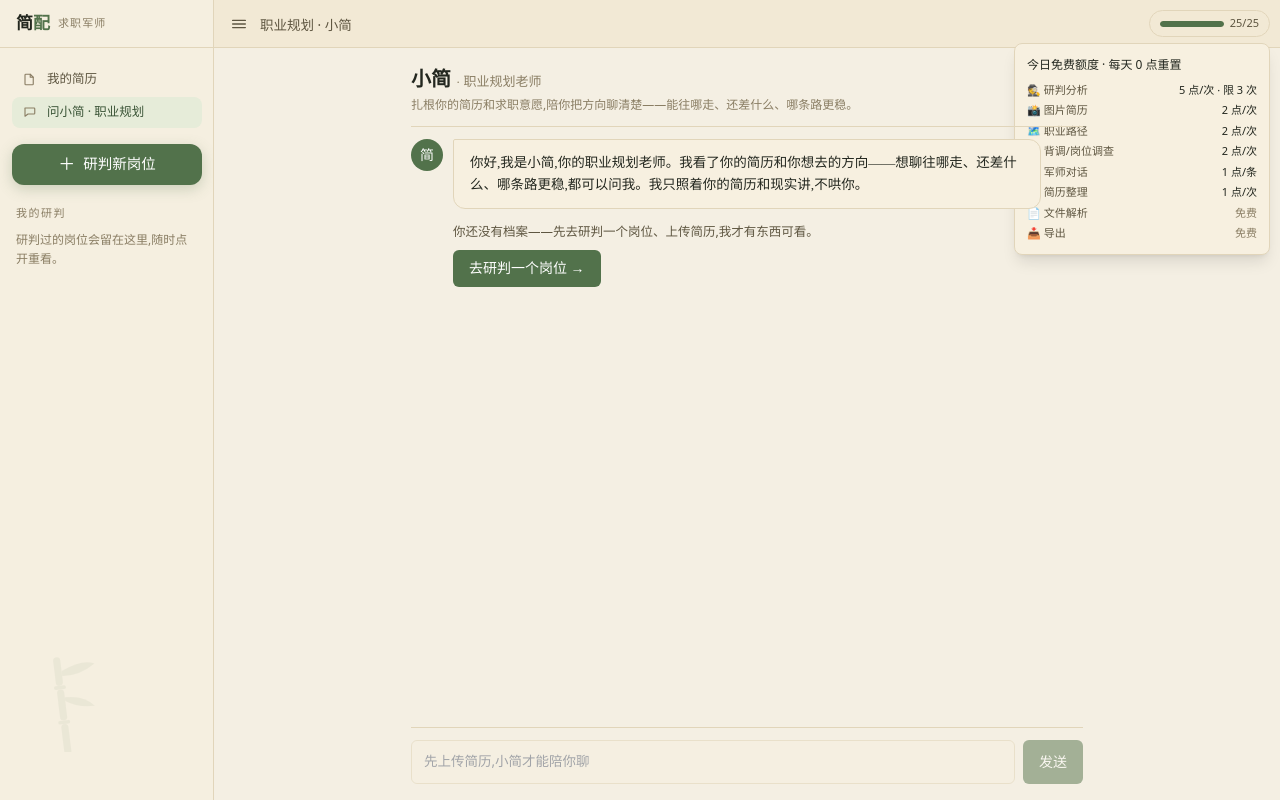
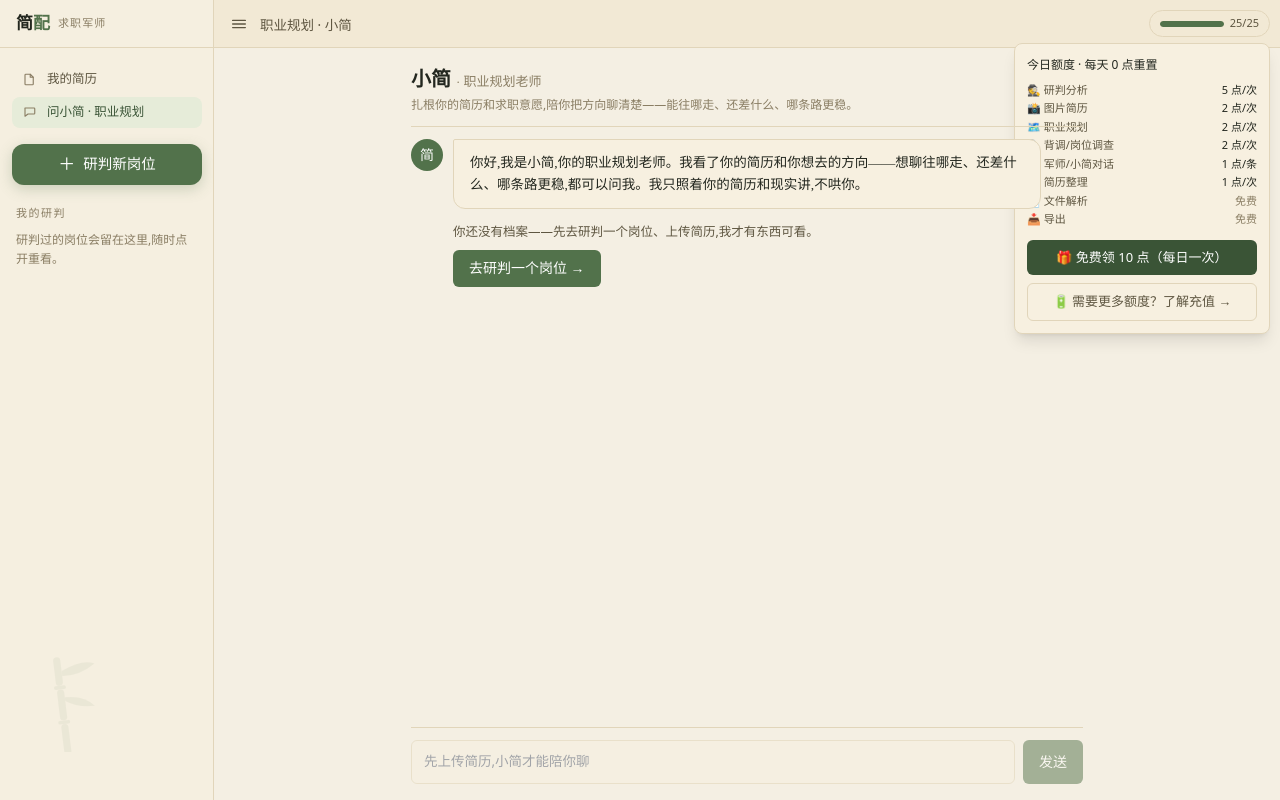
Before and after one commit to wuxiiing/resumatch, a Next.js app: page /career in a window 1280 px wide. Both pictures are taken after a click on the button "今日免费额度". Built offline with nearby package versions, Linux system fonts and the light colour scheme.

Commit message:
feat: 取消硬上限+每日免费10点+充值弹窗（商业信号）

```diff
--- /dev/null
+++ b/app/api/credits/claim/route.ts
@@ -0,0 +1,11 @@
+// 每日免费领取 10 点
+import { NextResponse } from "next/server";
+import { claimFreeCredits } from "@/lib/rate-limit";
+
+export const runtime = "nodejs";
+
+export async function POST(request: Request) {
+  const result = claimFreeCredits(request.headers);
+  if (!result.ok) return NextResponse.json({ error: result.error, daily: result.daily }, { status: 429 });
+  return NextResponse.json({ ok: true, daily: result.daily });
+}
--- a/components/CreditBar.tsx
+++ b/components/CreditBar.tsx
@@ -1,20 +1,37 @@
 "use client";
 
-import { useEffect, useState } from "react";
+import { useCallback, useEffect, useState } from "react";
 
 type CreditInfo = {
-  used: number; left: number; daily: number;
+  used: number; left: number; daily: number; claimed: boolean;
   costs: Record<string, number>;
-  hardCaps: Record<string, number>;
 };
 
 export function CreditBar() {
   const [info, setInfo] = useState<CreditInfo | null>(null);
   const [open, setOpen] = useState(false);
+  const [claiming, setClaiming] = useState(false);
+  const [showRecharge, setShowRecharge] = useState(false);
 
-  useEffect(() => {
+  const refresh = useCallback(() => {
     fetch("/api/credits").then(r => r.json()).then(setInfo).catch(() => {});
   }, []);
+
+  useEffect(() => { refresh(); }, [refresh]);
+
+  async function claim() {
+    setClaiming(true);
+    try {
+      const res = await fetch("/api/credits/claim", { method: "POST" });
+      const data = await res.json();
+      if (res.ok) refresh();
+      else alert(data.error ?? "领取失败");
+    } catch {
+      alert("网络错误，请重试。");
+    } finally {
+      setClaiming(false);
+    }
+  }
 
   if (!info) return null;
 
@@ -37,16 +54,67 @@ export function CreditBar() {
 
       {open && (
         <div className="absolute right-0 top-full z-50 mt-1.5 w-64 rounded-lg border border-gf-rule bg-gf-surface p-3 shadow-lg">
-          <p className="mb-2 text-[12px] font-medium text-gf-ink">今日免费额度 · 每天 0 点重置</p>
-          <div className="space-y-1 text-[11px] text-gf-soft">
-            <div className="flex justify-between"><span>🕵 研判分析</span><span className="text-gf-ink">{info.costs.analyze} 点/次 · 限 {info.hardCaps.analyze} 次</span></div>
+          <p className="mb-2 text-[12px] font-medium text-gf-ink">
+            今日额度 · 每天 0 点重置
+            {info.claimed && <span className="ml-1 text-gf-green">（已领取 10 点）</span>}
+          </p>
+
+          <div className="mb-3 space-y-0.5 text-[11px] text-gf-soft">
+            <div className="flex justify-between"><span>🕵 研判分析</span><span className="text-gf-ink">{info.costs.analyze} 点/次</span></div>
             <div className="flex justify-between"><span>📸 图片简历</span><span className="text-gf-ink">{info.costs.image} 点/次</span></div>
-            <div className="flex justify-between"><span>🗺 职业路径</span><span className="text-gf-ink">{info.costs.career} 点/次</span></div>
+            <div className="flex justify-between"><span>🗺 职业规划</span><span className="text-gf-ink">{info.costs.career} 点/次</span></div>
             <div className="flex justify-between"><span>🔍 背调/岗位调查</span><span className="text-gf-ink">{info.costs.recon} 点/次</span></div>
-            <div className="flex justify-between"><span>💬 军师对话</span><span className="text-gf-ink">{info.costs.chat} 点/条</span></div>
+            <div className="flex justify-between"><span>💬 军师/小简对话</span><span className="text-gf-ink">{info.costs.chat} 点/条</span></div>
             <div className="flex justify-between"><span>📝 简历整理</span><span className="text-gf-ink">{info.costs.structure} 点/次</span></div>
             <div className="flex justify-between"><span>📄 文件解析</span><span className="text-gf-faint">免费</span></div>
             <div className="flex justify-between"><span>📥 导出</span><span className="text-gf-faint">免费</span></div>
+          </div>
+
+          {/* 免费领点 */}
+          {!info.claimed ? (
+            <button
+              type="button"
+              onClick={claim}
+              disabled={claiming}
+              className="mb-2 w-full rounded-md bg-gf-greend px-3 py-2 text-[13px] text-white transition-colors hover:bg-gf-green disabled:opacity-50"
+            >
+              {claiming ? "领取中…" : "🎁 免费领 10 点（每日一次）"}
+            </button>
+          ) : (
+            <p className="mb-2 text-center text-[11px] text-gf-faint">今日已领取，明天再来。</p>
+          )}
+
+          {/* 充值入口（商业信号） */}
+          <button
+            type="button"
+            onClick={() => setShowRecharge(true)}
+            className="w-full rounded-md border border-gf-rule px-3 py-2 text-[13px] text-gf-soft transition-colors hover:bg-gf-greentint/30"
+          >
+            🔋 需要更多额度？了解充值 →
+          </button>
+        </div>
+      )}
+
+      {/* 充值弹窗 */}
+      {showRecharge && (
+        <div className="fixed inset-0 z-50 flex items-center justify-center bg-gf-ink/40" onClick={() => setShowRecharge(false)}>
+          <div className="mx-4 w-full max-w-sm rounded-xl border border-gf-rule bg-gf-surface p-6 shadow-xl" onClick={e => e.stopPropagation()}>
+            <h3 className="font-serifcn text-[18px] font-semibold text-gf-ink">充值额度</h3>
+            <p className="mt-2 text-[14px] leading-relaxed text-gf-soft">
+              简配目前完全免费。每天的 25 点 + 领取 10 点（共 35 点）足够日常使用。
+            </p>
+            <p className="mt-2 text-[14px] leading-relaxed text-gf-soft">
+              付费方案即将推出——如果你是重度用户、需要更多研判次数，欢迎联系作者反馈需求。
+            </p>
+            <div className="mt-5 flex gap-3">
+              <button
+                type="button"
+                onClick={() => setShowRecharge(false)}
+                className="flex-1 rounded-lg bg-gf-green px-4 py-2.5 font-serifcn text-[14px] text-white transition-colors hover:bg-gf-greend"
+              >
+                知道了
+              </button>
+            </div>
           </div>
         </div>
       )}
--- a/lib/rate-limit.ts
+++ b/lib/rate-limit.ts
@@ -112,12 +112,8 @@ const CREDIT_LABELS: Record<CreditAction, string> = {
   recon: "背调调查", structure: "简历整理", intake: "文字识别", parse: "简历解析", export: "导出",
 };
 
-// 操作硬上限（有信用点也最多跑这些次）
-const HARD_CAPS: Partial<Record<CreditAction, number>> = {
-  analyze: 3,
-  image: 10,
-  recon: 5,
-};
+// 操作硬上限（不再限制——用户自己分配 25 点，爱全花在研判也行）
+const HARD_CAPS: Partial<Record<CreditAction, number>> = {};
 
 // 全站限额
 const SITE_LIMITS: Record<CreditAction, number> = {
@@ -182,18 +178,13 @@ export function consumeCredits(
 
   // 2. 信用点检查（免费操作跳过）
   if (cost > 0) {
-    const r = creditLimiter.check(ip, DAILY_CREDITS);
-    if (!r.ok) {
-      return { ...r, error: `今日 25 点免费额度已用完，明天自动重置。` };
-    }
-    // 信用点是"池子"，消费 cost 点需要连续扣 cost 次（用 ipCount 累加）
-    // 简化：真实扣点 = 当前已用 + cost ≤ 25
+    const cap = getDailyCap(ip);
     const used = creditLimiter.peek(ip);
-    if (used + cost > DAILY_CREDITS) {
-      return { ok: false, reason: "credits", status: 429, error: `余额不足：${label}需要 ${cost} 点，你只剩 ${DAILY_CREDITS - used} 点。`, dayKey: "", ipCount: used, siteCount: 0 };
+    if (used + cost > cap) {
+      return { ok: false, reason: "credits", status: 429, error: `余额不足：${label}需要 ${cost} 点，你只剩 ${cap - used} 点（今日共 ${cap} 点）。`, dayKey: "", ipCount: used, siteCount: 0 };
     }
     // 消耗信用点（扣 cost 次计数）
-    for (let i = 0; i < cost; i++) creditLimiter.check(ip, DAILY_CREDITS);
+    for (let i = 0; i < cost; i++) creditLimiter.check(ip, cap);
   }
 
   // 3. 操作硬上限
@@ -224,9 +215,31 @@ export function recordFail(headers: Headers): void {
 }
 
 /** 获取当前 IP 剩余信用点 */
-export function getCreditsLeft(headers: Headers): { used: number; left: number; daily: number } {
-  if (process.env.RATE_LIMIT_BYPASS === "1") return { used: 0, left: 999, daily: DAILY_CREDITS };
+export function getCreditsLeft(headers: Headers): { used: number; left: number; daily: number; claimed: boolean } {
+  if (process.env.RATE_LIMIT_BYPASS === "1") return { used: 0, left: 999, daily: 999, claimed: true };
   const ip = getClientIp(headers);
   const used = creditLimiter.peek(ip);
-  return { used, left: Math.max(0, DAILY_CREDITS - used), daily: DAILY_CREDITS };
+  const cap = getDailyCap(ip);
+  return { used, left: Math.max(0, cap - used), daily: cap, claimed: isClaimed(ip) };
 }
+
+// ─── 每日免费加点 ───
+const FREE_BONUS = 10;
+const claimedBonus = new Map<string, string>(); // ip → dayKey
+
+function isClaimed(ip: string): boolean {
+  return claimedBonus.get(ip) === getBeijingDayKey(new Date());
+}
+
+function getDailyCap(ip: string): number {
+  return DAILY_CREDITS + (isClaimed(ip) ? FREE_BONUS : 0);
+}
+
+/** 领取每日免费点数。返回 { ok, daily, error? } */
+export function claimFreeCredits(headers: Headers): { ok: boolean; daily: number; error?: string } {
+  if (process.env.RATE_LIMIT_BYPASS === "1") return { ok: true, daily: 999 };
+  const ip = getClientIp(headers);
+  if (isClaimed(ip)) return { ok: false, daily: DAILY_CREDITS, error: "今天已经领过了，明天再来。" };
+  claimedBonus.set(ip, getBeijingDayKey(new Date()));
+  return { ok: true, daily: DAILY_CREDITS + FREE_BONUS };
+}
```
